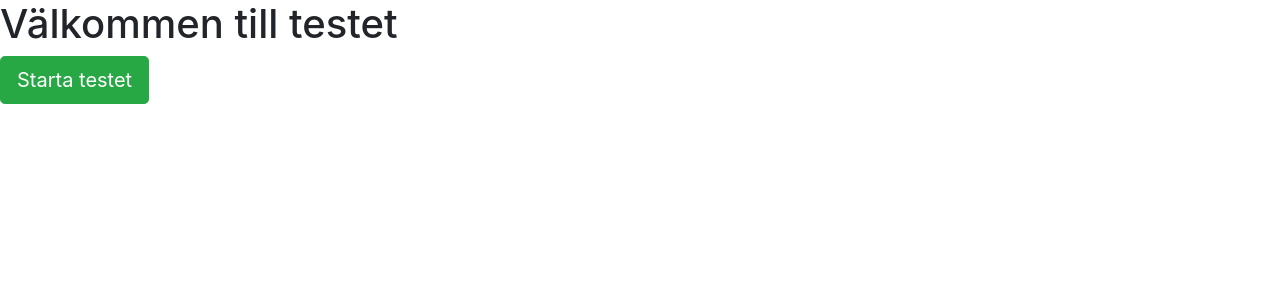
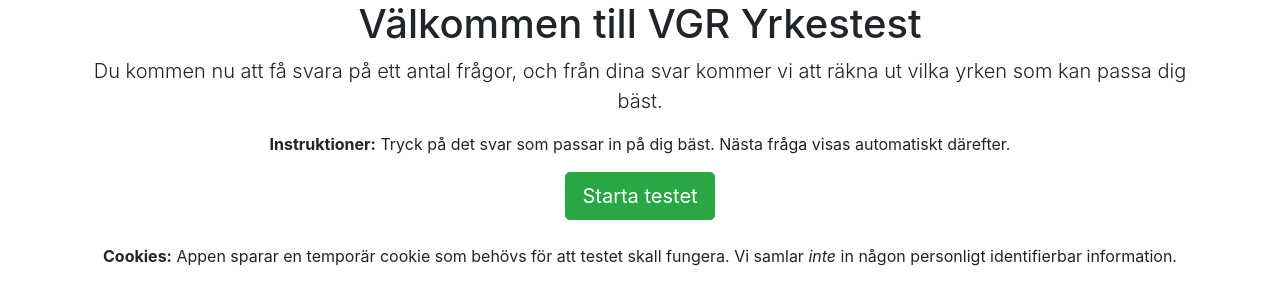
Before and after one commit to Vastra-Gotalandsregionen/yrkestest, a Flask app: page / in a window 1280 px wide. Shown: the top 305 px of the page. Run offline with Flask 2, Linux system fonts and the light colour scheme; some libraries are stand-ins or nearby versions.

Commit message:
Added infotext on start page and made everythin center aligned.

```diff
--- a/app/templates/base.html
+++ b/app/templates/base.html
@@ -11,7 +11,9 @@
     <title>Yrkestest - VGR</title>
   </head>
   <body>
-  {% block content %}{% endblock %}
+    <div class="container text-center">
+        {% block content %}{% endblock %}
+    </div>
     <!-- Optional JavaScript -->
     <!-- jQuery first, then Popper.js, then Bootstrap JS -->
     <script src="https://code.jquery.com/jquery-3.3.1.slim.min.js" integrity="sha384-q8i/X+965DzO0rT7abK41JStQIAqVgRVzpbzo5smXKp4YfRvH+8abtTE1Pi6jizo" crossorigin="anonymous"></script>
--- a/app/templates/start.html
+++ b/app/templates/start.html
@@ -1,7 +1,11 @@
 {% extends "base.html" %}
 {% block content %}
-<h1>Välkommen till testet</h1>
+<h1>Välkommen till VGR Yrkestest</h1>
+<p class="lead">Du kommen nu att få svara på ett antal frågor, och från dina svar kommer vi att räkna ut vilka yrken som kan passa dig bäst.</p>
+<p><strong>Instruktioner:</strong> Tryck på det svar som passar in på dig bäst. Nästa fråga visas automatiskt därefter.</p>
 <form action="/" method="POST">
     <button type="submit" class="btn btn-success btn-lg">Starta testet</button>
 </form>
+<br/>
+<p><strong>Cookies:</strong> Appen sparar en temporär cookie som behövs för att testet skall fungera. Vi samlar <em>inte</em> in någon personligt identifierbar information.</p>
 {% endblock %}
```
